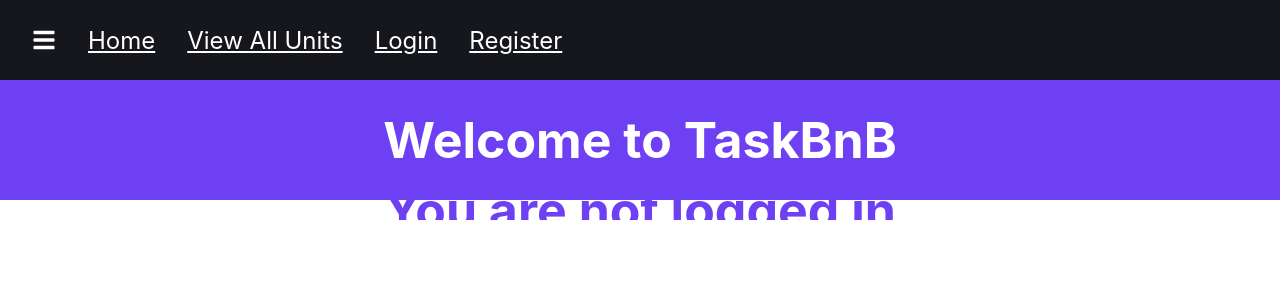
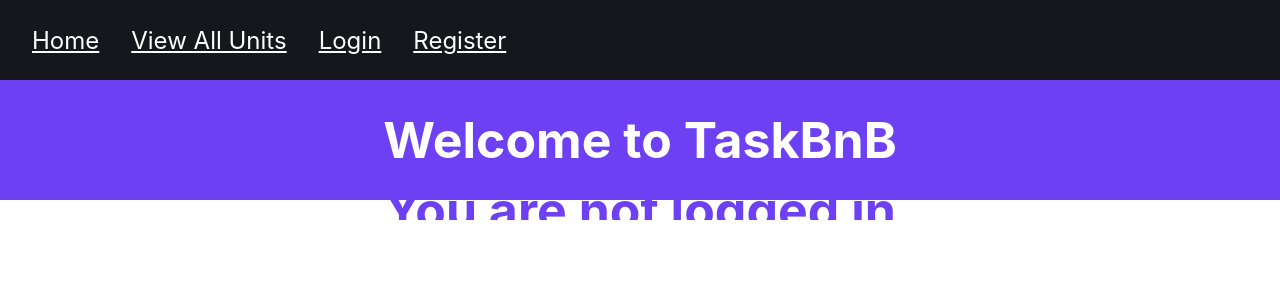
Before and after one commit to zaramarks1/TaskBnB_client, a React (Create React App) app: page / in a window 1280 px wide. Shown: the top 300 px of the page. Built offline with nearby package versions, Linux system fonts and the light colour scheme.

Commit message:
format side bar

```diff
--- a/src/pages/sidebar/Sidebar.js
+++ b/src/pages/sidebar/Sidebar.js
@@ -73,10 +73,11 @@ const Sidebar = () => {
     <>
       <IconContext.Provider value={{ color: '#fff' }}>
         <Nav>
-          <NavIcon to='#'>
-            <FaIcons.FaBars onClick={showSidebar} />
-          </NavIcon>
-
+        {currentUser &&
+            <NavIcon to='#'>
+                <FaIcons.FaBars onClick={showSidebar} />
+            </NavIcon>
+        }
           <NavIcon to='/'>Home</NavIcon>
 
           <NavIcon to='/viewUnits'>View All Units</NavIcon>
```
